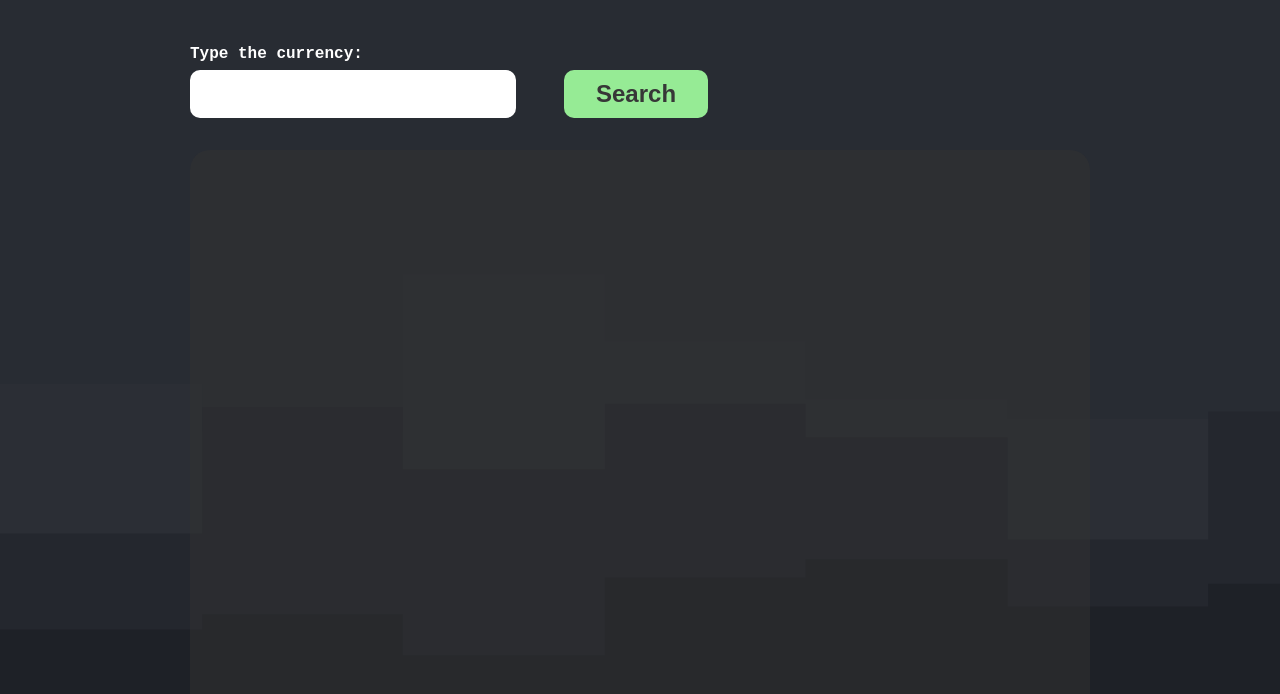
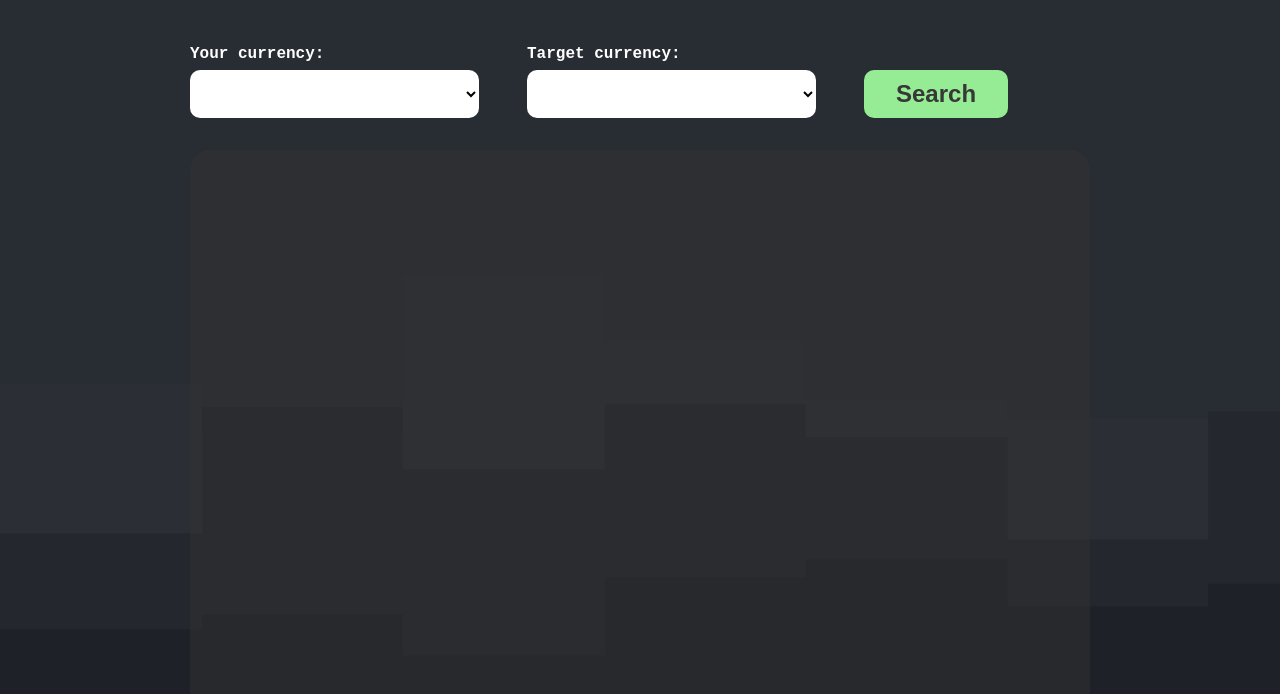
Before and after one commit to henryfpassagem/currency-exchange, a website built with Vite: page index.html in a window 1280 px wide. Shown: the part 186-880 px from the top of the page. Built offline with nearby package versions, Linux system fonts and the light colour scheme; some packages are replaced by stand-ins of ours.

Commit message:
Select currency

```diff
--- a/index.html
+++ b/index.html
@@ -13,8 +13,26 @@
 
         <form>
             <label>
-                Type the currency:
-                <input type="text" name="currency" class="input-currency">
+                Your currency:
+                <select name="currency" class="select-your-currency">
+                    <option value="null"></option>
+                    <option value="USD">🇺🇸 USD - US Dollar</option>
+                    <option value="EUR">🇪🇺 EUR - Euro</option>
+                    <option value="GBP">🇬🇧 GBP - British Pound</option>
+                    <option value="CHF">🇨🇭 CHF - Swiss Franc</option>
+                    <option value="BRL">🇧🇷 BRL - Brazilian Real</option>
+                </select>
+            </label>
+            <label>
+                Target currency:
+                <select name="currency" class="select-target-currency">
+                    <option value="null"></option>
+                    <option value="USD">🇺🇸 USD - US Dollar</option>
+                    <option value="EUR">🇪🇺 EUR - Euro</option>
+                    <option value="GBP">🇬🇧 GBP - British Pound</option>
+                    <option value="CHF">🇨🇭 CHF - Swiss Franc</option>
+                    <option value="BRL">🇧🇷 BRL - Brazilian Real</option>
+                </select>
             </label>
             <button class="btn-search">Search</button>
         </form>
--- a/src/helpers.js
+++ b/src/helpers.js
@@ -8,7 +8,7 @@ function createLielement(currency){
     const MILISECONDS = 1000;
     const date = new Date(currency.timestamp * MILISECONDS);
 
-    dateElement.textContent = date.toLocaleDateString('en-US');
+    dateElement.textContent = date.toLocaleDateString('en-US', { timeZone: 'UTC' });
     valueElement.textContent = currency.ask;
 
     LiElement.appendChild(dateElement);
--- a/src/main.js
+++ b/src/main.js
@@ -10,7 +10,8 @@ import { renderCurrenciesList } from "./helpers";
 import "./style.css";
 
 const buttonElement = document.querySelector(".btn-search");
-const inputElement = document.querySelector(".input-currency");
+const selectYourCurrencyElement = document.querySelector(".select-your-currency");
+const selectTargetCurrencyElement = document.querySelector(".select-target-currency");
 const listElement = document.querySelector(".currencies-list");
 const titleElement = document.querySelector(".currencies-title");
 
@@ -19,7 +20,7 @@ buttonElement.addEventListener('click', (event) => {
     event.preventDefault();
 
     const API_URL = "https://economia.awesomeapi.com.br/"
-    const API_ENDPOINT = `json/daily/${inputElement.value}/30`
+    const API_ENDPOINT = `json/daily/${selectYourCurrencyElement.value}-${selectTargetCurrencyElement.value}/30`
 
     fetch(`${API_URL}${API_ENDPOINT}`)
         .then((response) => {
--- a/src/style.css
+++ b/src/style.css
@@ -81,7 +81,7 @@ main {
 } */
 
 
-.input-currency, .btn-search {
+.select-your-currency, .select-target-currency,.btn-search {
   height: 48px;
   border-radius: 10px;
   font-size: 1.5rem;
@@ -89,7 +89,7 @@ main {
   border: none;
 }
 
-.input-currency {
+.select-your-currency, .select-target-currency {
   padding: 0.5rem;
   background: var(--white);
   color: black;
```
